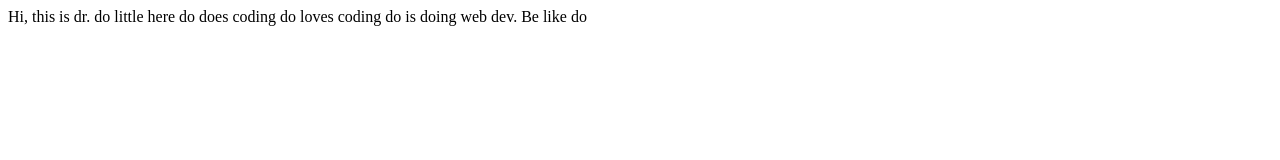
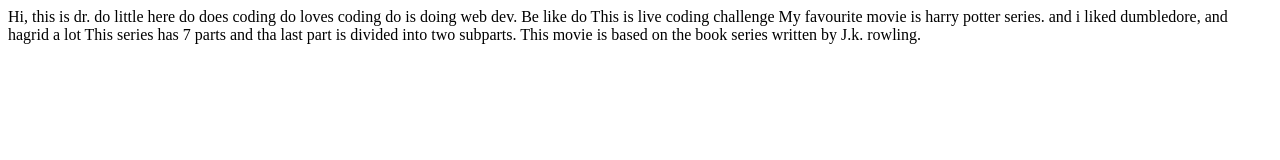
Before and after one commit to shirshakmaurya/Site_test, a plain HTML site: page index.html in a window 1280 px wide. Drawn offline with Linux system fonts and the light colour scheme.

Commit message:
update: added interests

```diff
--- a/index.html
+++ b/index.html
@@ -12,5 +12,12 @@
    do loves coding
    do is doing web dev.
     Be like do
+
+    This is live coding challenge
+    My favourite movie is harry potter series.
+    and i liked dumbledore, and hagrid a lot
+    This series has 7 parts and tha last part is divided into two subparts.
+    This movie is based on the book series written by J.k. rowling.
+
 </body>
 </html>
```
